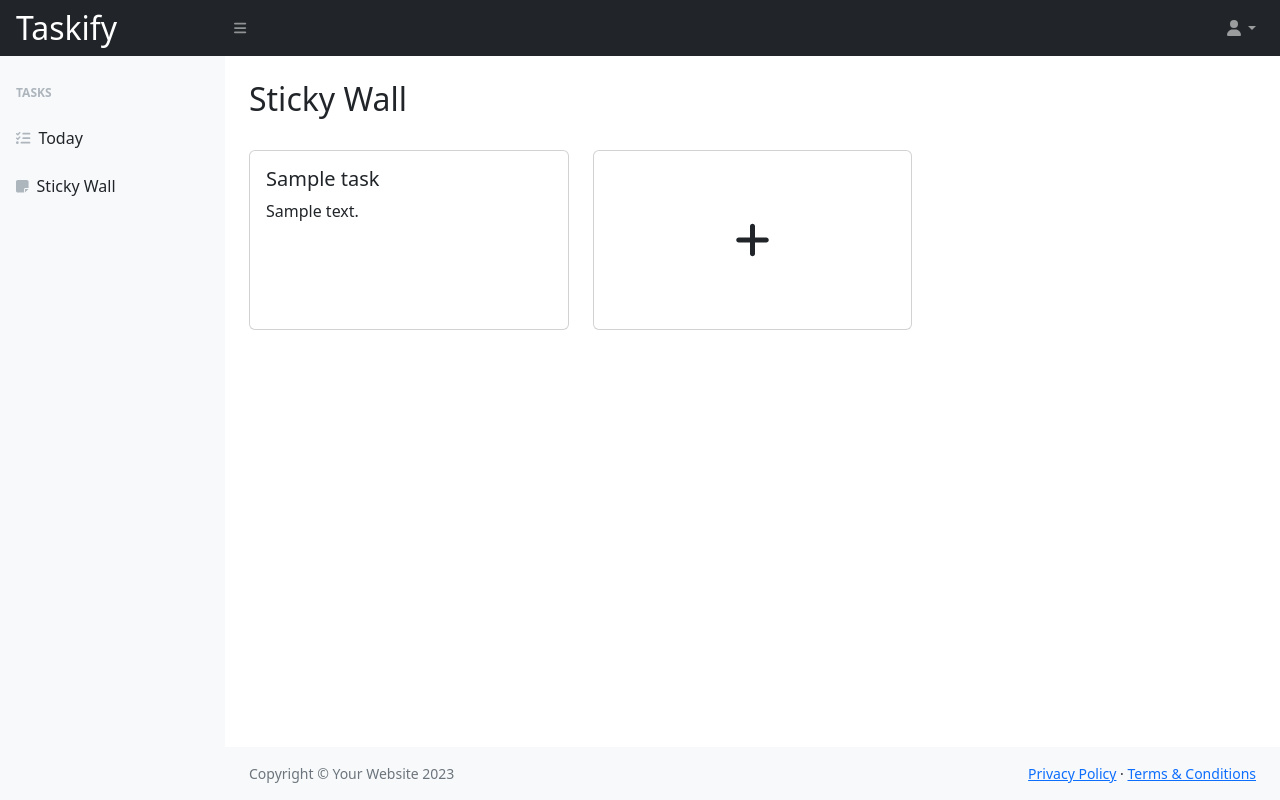
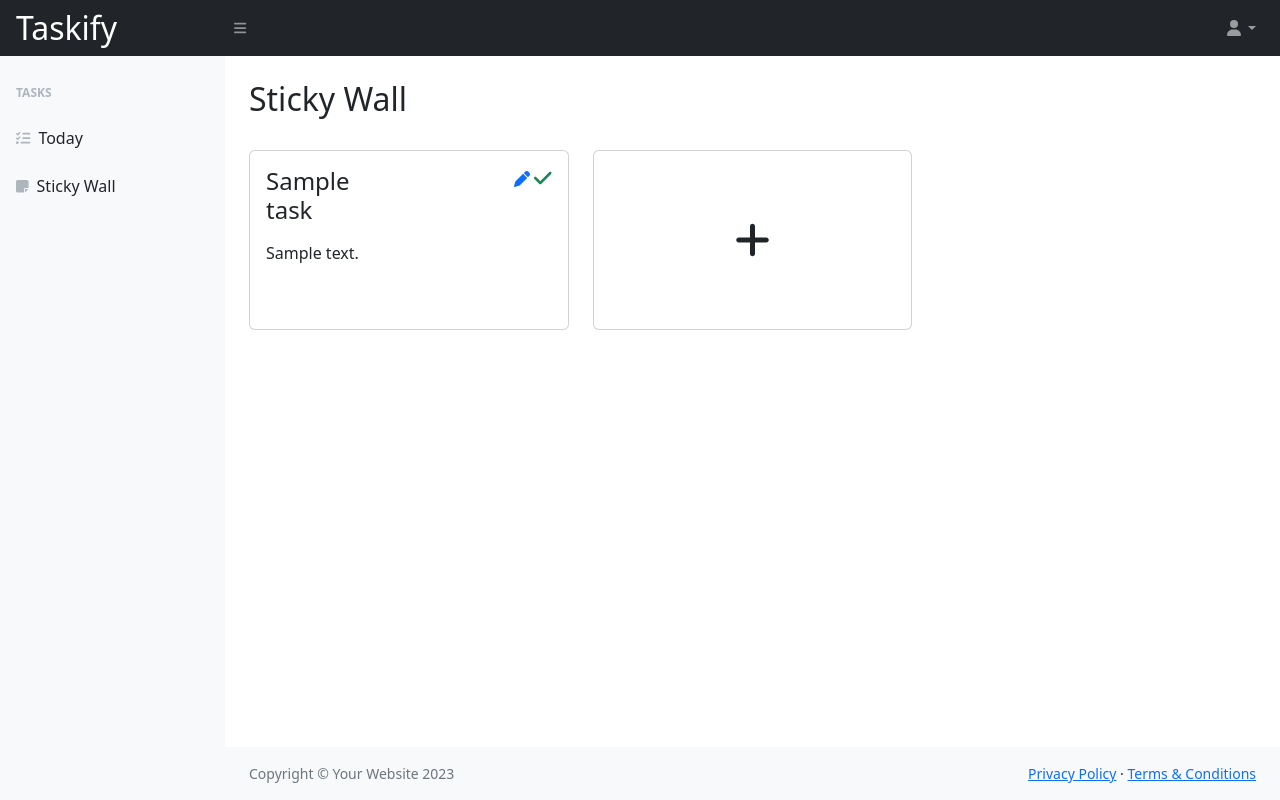
Before and after one commit to onyxvillamor/todo, a PHP site: page /index.php in a window 1280 px wide. Run offline with PHP 8.4, Linux system fonts and the light colour scheme; tables that the repository leaves empty or names only in its code hold one stand-in row (values such as "Sample post"); some libraries are stand-ins or nearby versions.

Commit message:
some changes

```diff
--- a/views/index.php
+++ b/views/index.php
@@ -24,15 +24,21 @@ include("../config/config.php");
 
 
             echo  '<div class="col mt-4">
-                    <div class="card" style="height: 180px;">
-                      <div class="card-body">
-                        <h5 class="card-title">'. $title . '</h5>
-                        <p class="card-text">
-                          '. $content .'
-                        </p>
+                  <div class="card" style="height: 180px;">
+                    <div class="card-body">
+                      <div class="card-title row">
+                        <h4 class="col">' . $title . '</h4>
+                        <div class="col text-end">
+                          <a class="fa-solid fa-pen text-primary"></a>
+                          <a class="fa-solid fa-check fs-5 text-success"></a>
+                        </div>
                       </div>
+                      <p class="card-text">
+                        ' . $content . '
+                      </p>
                     </div>
-                  </div>';
+                  </div>
+                </div>';
           }
         }
 
```
